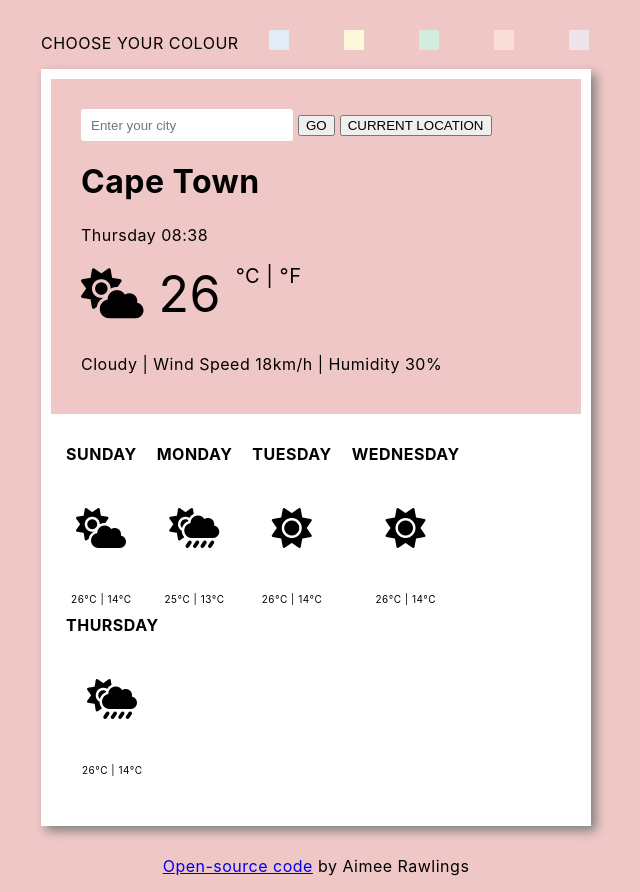
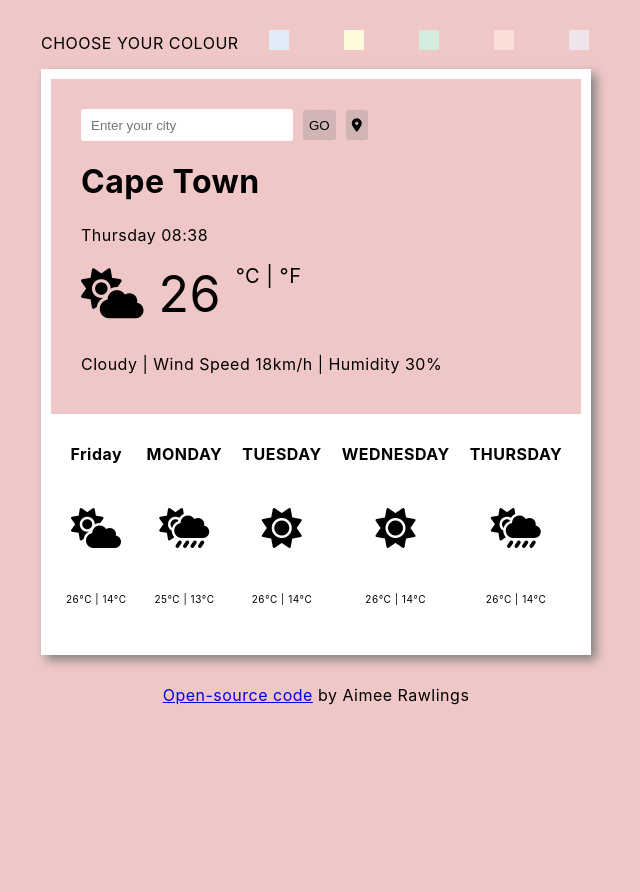
Before and after one commit to aimee-r/weather-app-aimee-r, a plain HTML site: page index.html in a window 1280 px wide. Shown: the whole page, without its empty margins (324-964 px from the left). After the commit the page ends 800 px from the top, so only its background shows below. Drawn offline with nearby package versions, Linux system fonts and the light colour scheme.

Commit message:
Change day/ time to following

```diff
--- a/index.html
+++ b/index.html
@@ -27,7 +27,7 @@
         <form id="city-form">
             <input type="text" id="search-city" placeholder="Enter your city" />
             <button type="submit" id="go-button">GO</button>
-            <button type="submit" id="current-button">CURRENT LOCATION</button>
+            <button type="submit" id="current-button"><i class="fas fa-map-marker-alt"></i></button>
         </form>
 
         <h1>
@@ -35,7 +35,7 @@
         </h1>
 
         <p class="date-time">
-            <span id="current-time">SATURDAY 15:30</span>
+            <span id="current-time">Saturday 15:30</span>
         </p>
 
         <p class="first-temp">
@@ -54,7 +54,8 @@
 
         <ul>
             <li>
-                SUNDAY
+                <span id="day-1">Sunday</span>
+
                 <p class="icon">
                     <i class="fas fa-cloud-sun"></i>
                 </p>
--- a/src/index.js
+++ b/src/index.js
@@ -24,6 +24,13 @@ if (minutes < 10) {
 }
 
 timeChange.innerHTML = `${day} ${hours}:${minutes}`;
+
+// Change days and weather (sub)
+
+let dayChange1 = document.querySelector("#day-1");
+let day1 = days[now.getDay()+1];
+dayChange1.innerHTML = `${day1}`;
+
 
 // Search Location
 
--- a/src/style.css
+++ b/src/style.css
@@ -56,15 +56,27 @@ input {
   padding-left: 10px;
 }
 
-.go-button {
+#go-button {
   border: none;
-  background-color: rgba(139, 138, 138, 0.541);
-  height: 50px;
+  background-color: rgba(139, 138, 138, 0.3);
+  height: 30px;
   border-radius: 3px;
   margin-left: 5px;
 }
 
-:hover.go-button {
+#go-button:hover {
+  cursor: pointer;
+}
+
+#current-button {
+  border: none;
+  background-color: rgba(139, 138, 138, 0.3);
+  height: 30px;
+  border-radius: 3px;
+  margin-left: 5px;
+}
+
+#current-button:hover {
   cursor: pointer;
 }
 
```
